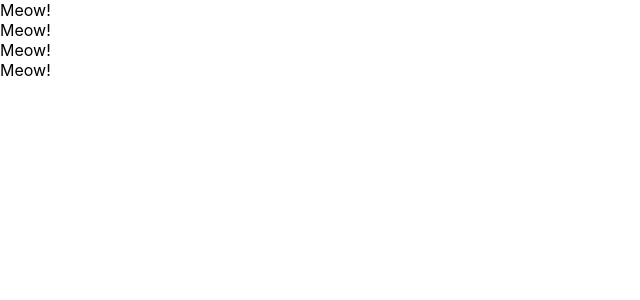
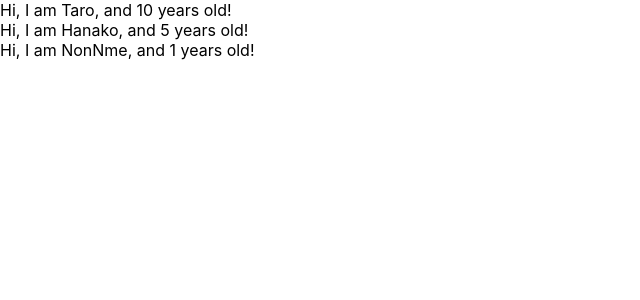
Before and after one commit to diwao/udemy-react-redux-crud-application, a React (Create React App) app: page / in a window 1280 px wide. Shown: the top 300 px of the page, without its empty margins (0-640 px from the left). Built offline with nearby package versions, Linux system fonts and the light colour scheme.

Commit message:
learn props of component

```diff
--- a/src/App.js
+++ b/src/App.js
@@ -1,18 +1,38 @@
 import React from 'react';
 
 const App = () => {
+  const profiles = [
+    {
+      name: 'Taro',
+      age: 10,
+    },
+    {
+      name: 'Hanako',
+      age: 5,
+    },
+    {
+      name: 'NonNme',
+    },
+  ];
   return (
     <React.Fragment>
-      <Cat />
-      <Cat />
-      <Cat />
-      <Cat />
+      {profiles.map((profile, index) => {
+        return <User name={profile.name} age={profile.age} key={index} />;
+      })}
     </React.Fragment>
   );
 };
 
-const Cat = () => {
-  return <div>Meow!</div>;
+const User = (props) => {
+  return (
+    <div>
+      Hi, I am {props.name}, and {props.age} years old!
+    </div>
+  );
+};
+
+User.defaultProps = {
+  age: 1,
 };
 
 export default App;
```
